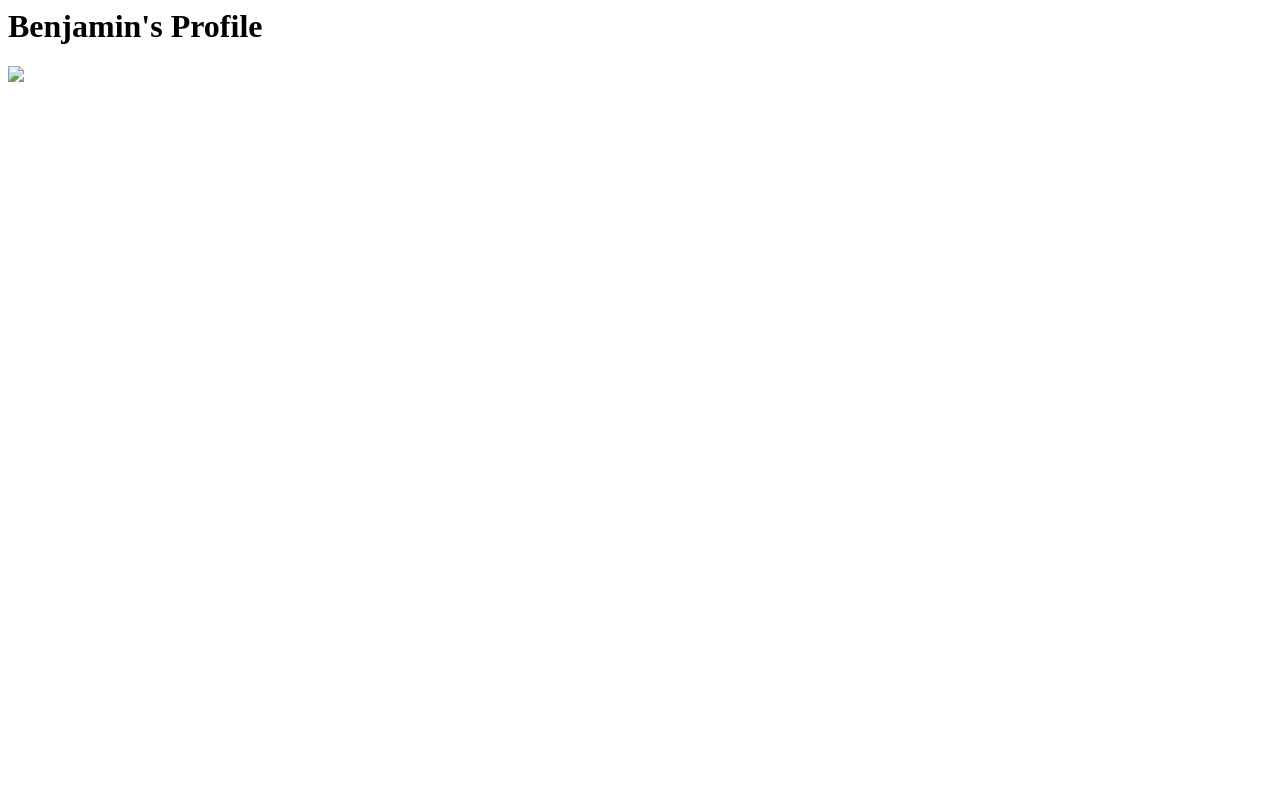
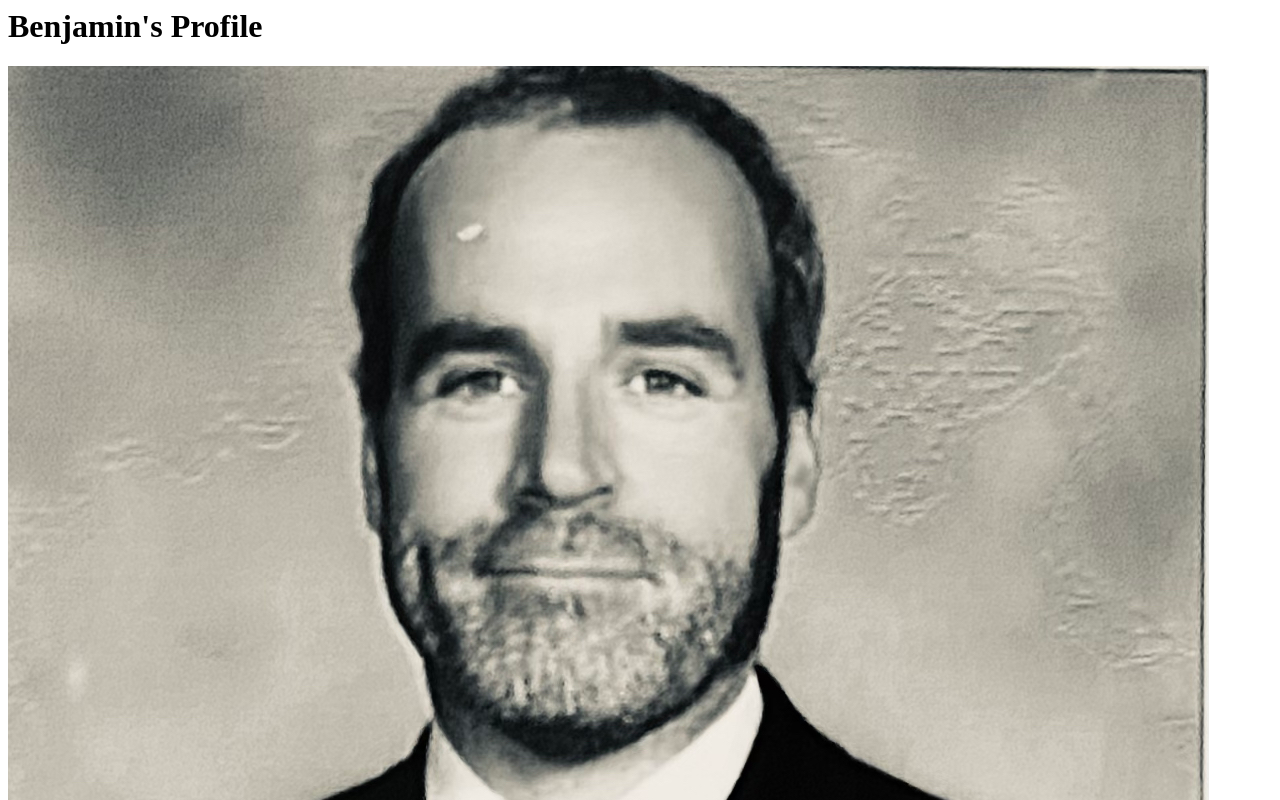
Before and after one commit to BGBowles/BGBowles.github.io, a plain HTML site: page index.html in a window 1280 px wide. Shown: the top 800 px of the page. Drawn offline with Linux system fonts and the light colour scheme.

Commit message:
Update index.html

```diff
--- a/index.html
+++ b/index.html
@@ -1,4 +1,4 @@
 <html>
     <h1>Benjamin's Profile</h1>
-    <img src =".BioPic.jpg" />
+    <img src ="BioPic.jpg" />
 </html>
```
